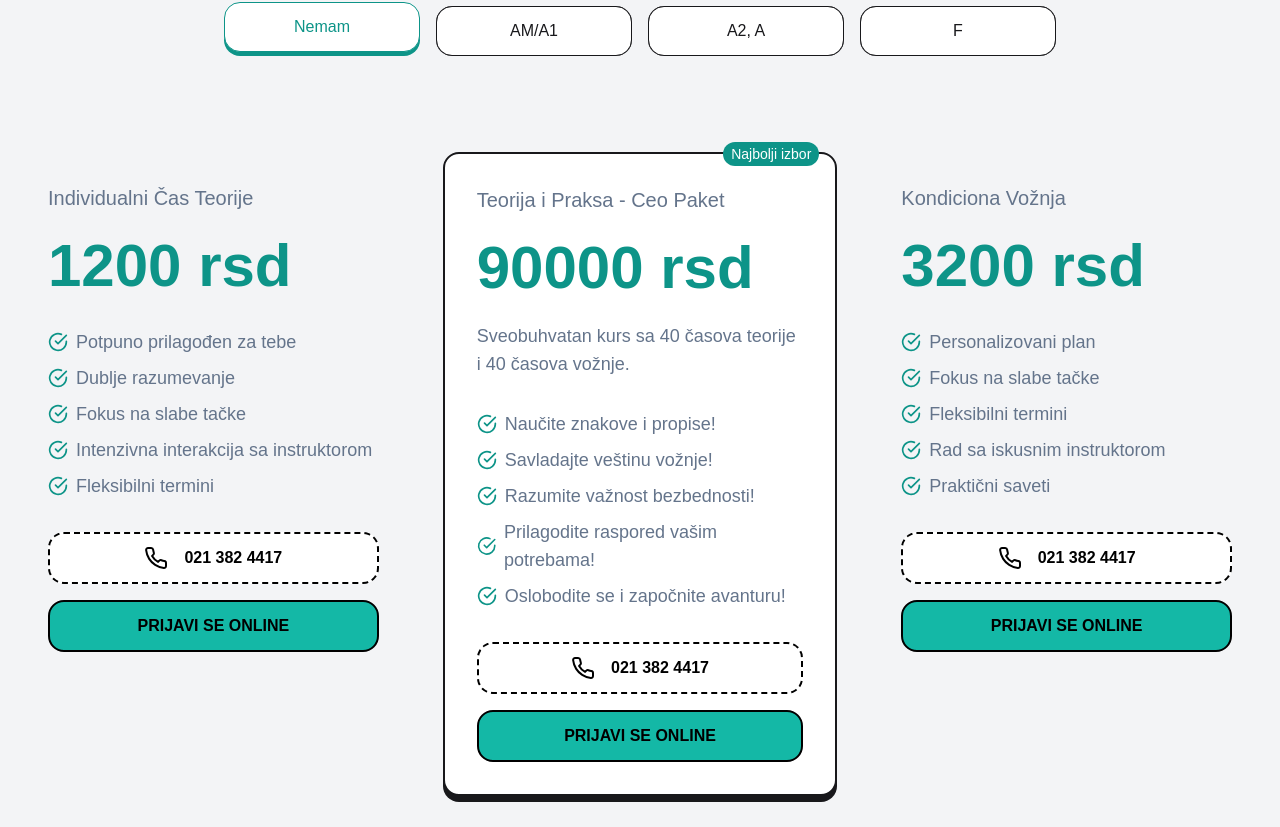
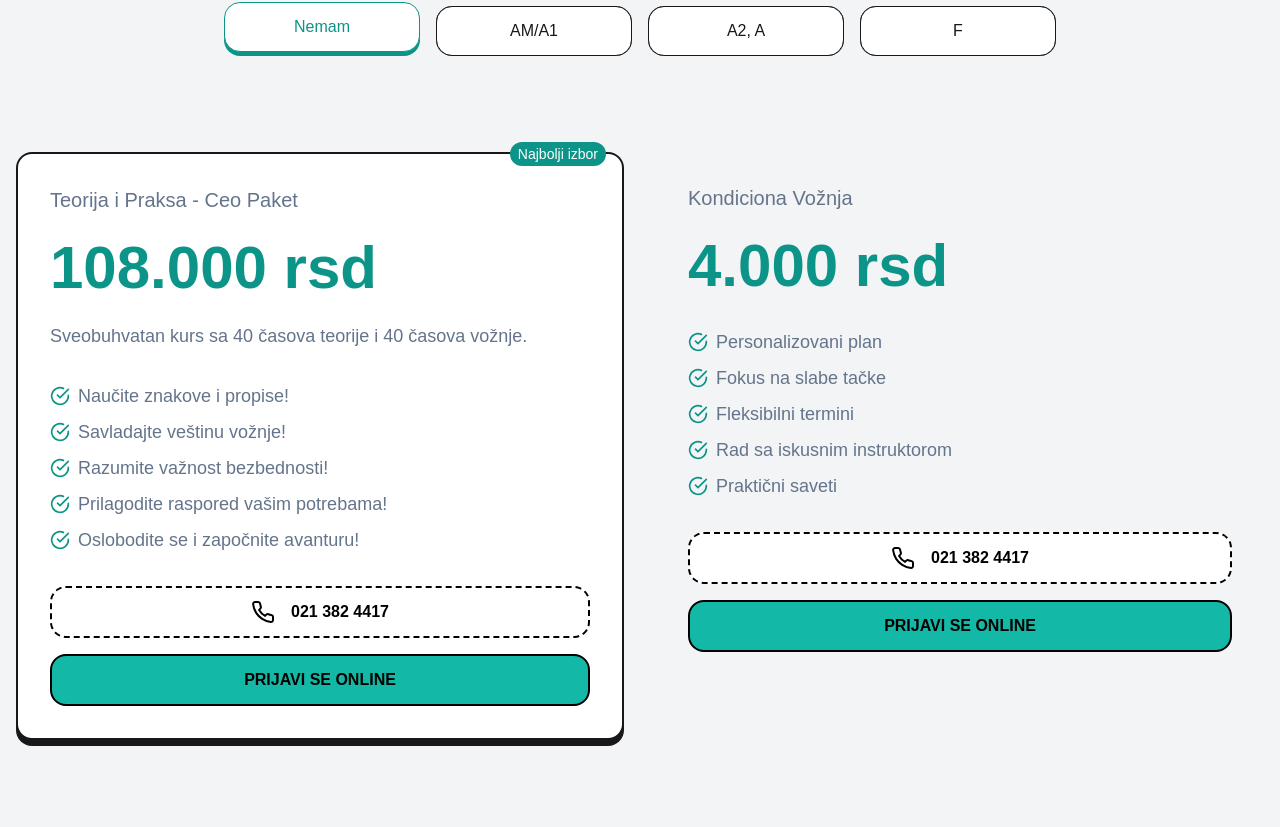
Before and after one commit to NenadBanjeglav/DriveTeam, a Next.js app: page / in a window 1280 px wide. Shown: the part 6313-7140 px from the top of the page. Built offline with nearby package versions, Linux system fonts and the light colour scheme.

Commit message:
fixed price

```diff
--- a/app/components/Pricing.tsx
+++ b/app/components/Pricing.tsx
@@ -37,32 +37,17 @@ export const Pricing = () => {
           ))}
         </div>
 
-        <div className="mt-6 grid grid-cols-1 gap-6 lg:mt-12 lg:grid-cols-3 lg:gap-8">
-          <PriceColumn
-            title="Individualni Čas Teorije"
-            price="1200 rsd"
-            items={[
-              { children: "Potpuno prilagođen za tebe", checked: true },
-              { children: "Dublje razumevanje", checked: true },
-              { children: "Fokus na slabe tačke", checked: true },
-              {
-                children: "Intenzivna interakcija sa instruktorom",
-                checked: true,
-              },
-              { children: "Fleksibilni termini", checked: true },
-            ]}
-          />
-
+        <div className="mt-6 grid grid-cols-1 gap-6 lg:mt-12 lg:grid-cols-2 lg:gap-8">
           <PriceColumn
             title="Teorija i Praksa - Ceo Paket"
             price={
               selected === 1
-                ? "90000 rsd"
+                ? "108.000 rsd"
                 : selected === 2
-                ? "71650 rsd"
+                ? "80.580 rsd"
                 : selected === 3
-                ? "63650 rsd"
-                : "47650 rsd"
+                ? "70.980 rsd"
+                : "51.780 rsd"
             }
             statement={
               selected === 1
@@ -91,7 +76,7 @@ export const Pricing = () => {
 
           <PriceColumn
             title="Kondiciona Vožnja"
-            price="3200 rsd"
+            price="4.000 rsd"
             items={[
               { children: "Personalizovani plan", checked: true },
               { children: "Fokus na slabe tačke", checked: true },
```
Also changed, not shown: public/hamburger.svg (deleted).
